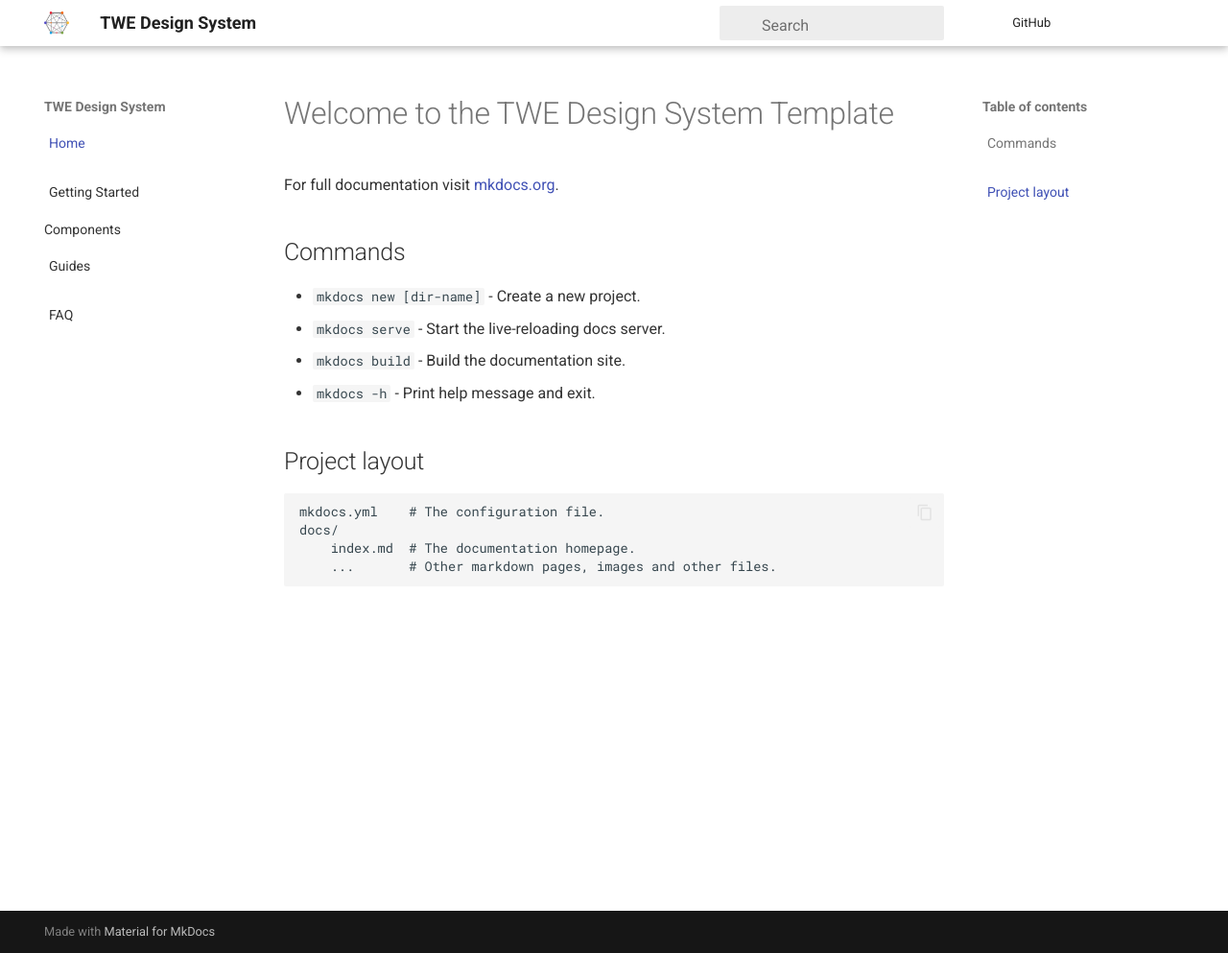
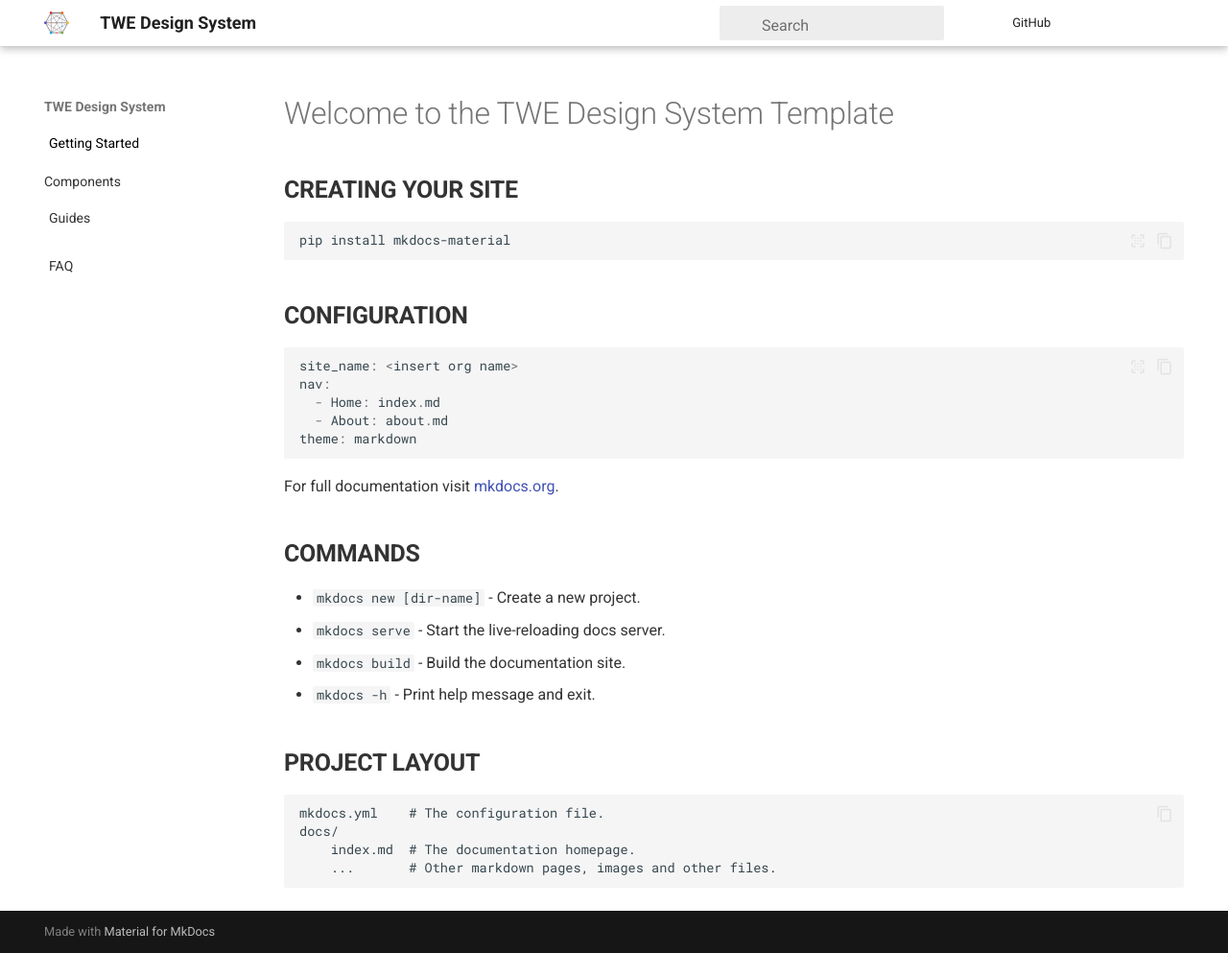
Before and after one commit to hackforla/internship-website-design-system, an MkDocs documentation site: the page built from docs/index.md, in a window 1280 px wide and 993 px high. Shown: the whole window at 96% size. Built offline with MkDocs 1.6.1 and Material for MkDocs 9.7.7, drawn with Linux system fonts in a browser that asks for light colours; comment, search, counter and statistics services are not loaded.

Commit message:
reformatted getting started home page (index.md)

````diff
--- a/docs/index.md
+++ b/docs/index.md
@@ -1,15 +1,37 @@
+---
+hide:
+  - toc
+---
+
+
 # Welcome to the TWE Design System Template
+
+## **CREATING YOUR SITE**
+```
+pip install mkdocs-material
+```
+## **CONFIGURATION**
+```py
+site_name: <insert org name>
+nav:
+  - Home: index.md
+  - About: about.md
+theme: markdown
+
+
+```
+
 
 For full documentation visit [mkdocs.org](https://www.mkdocs.org).
 
-## Commands
+## **COMMANDS**
 
 * `mkdocs new [dir-name]` - Create a new project.
 * `mkdocs serve` - Start the live-reloading docs server.
 * `mkdocs build` - Build the documentation site.
 * `mkdocs -h` - Print help message and exit.
 
-## Project layout
+## **PROJECT LAYOUT**
 
     mkdocs.yml    # The configuration file.
     docs/
--- a/docs/stylesheets/extra.css
+++ b/docs/stylesheets/extra.css
@@ -24,8 +24,9 @@
 }
 
 
+.md-nav__link:not(.md-nav__container):focus,
 .md-nav__link:not(.md-nav__container):hover {
-    color: black;
+    color: black !important;
 }
 
 li.md-tabs__item:hover {
@@ -35,3 +36,7 @@ li.md-tabs__item:hover {
 .md-icon{
     visibility: hidden;
 }
+
+.md-nav__item .md-nav__link--active{
+    color: black;
+}
--- a/mkdocs.yml
+++ b/mkdocs.yml
@@ -1,8 +1,7 @@
 site_name: TWE Design System
 repo_url: https://github.com/hackforla/internship
 nav:
-- Home: index.md
-- Getting Started: getting-started.md
+- Getting Started: index.md
 - Components:
   - Inputs:
     - Buttons: buttons.md
````
Also changed, not shown: docs/getting-started.md (deleted, +0 -14 lines).
